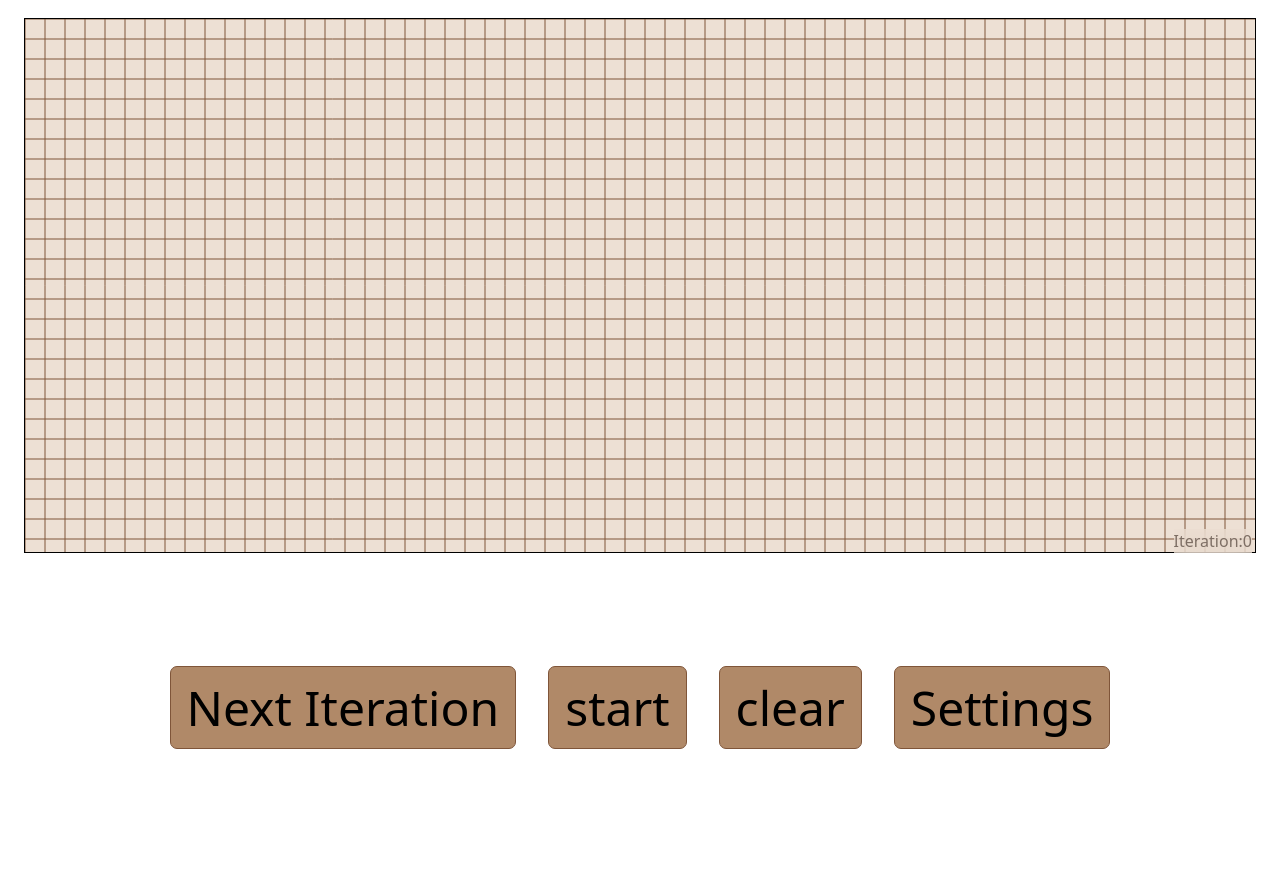
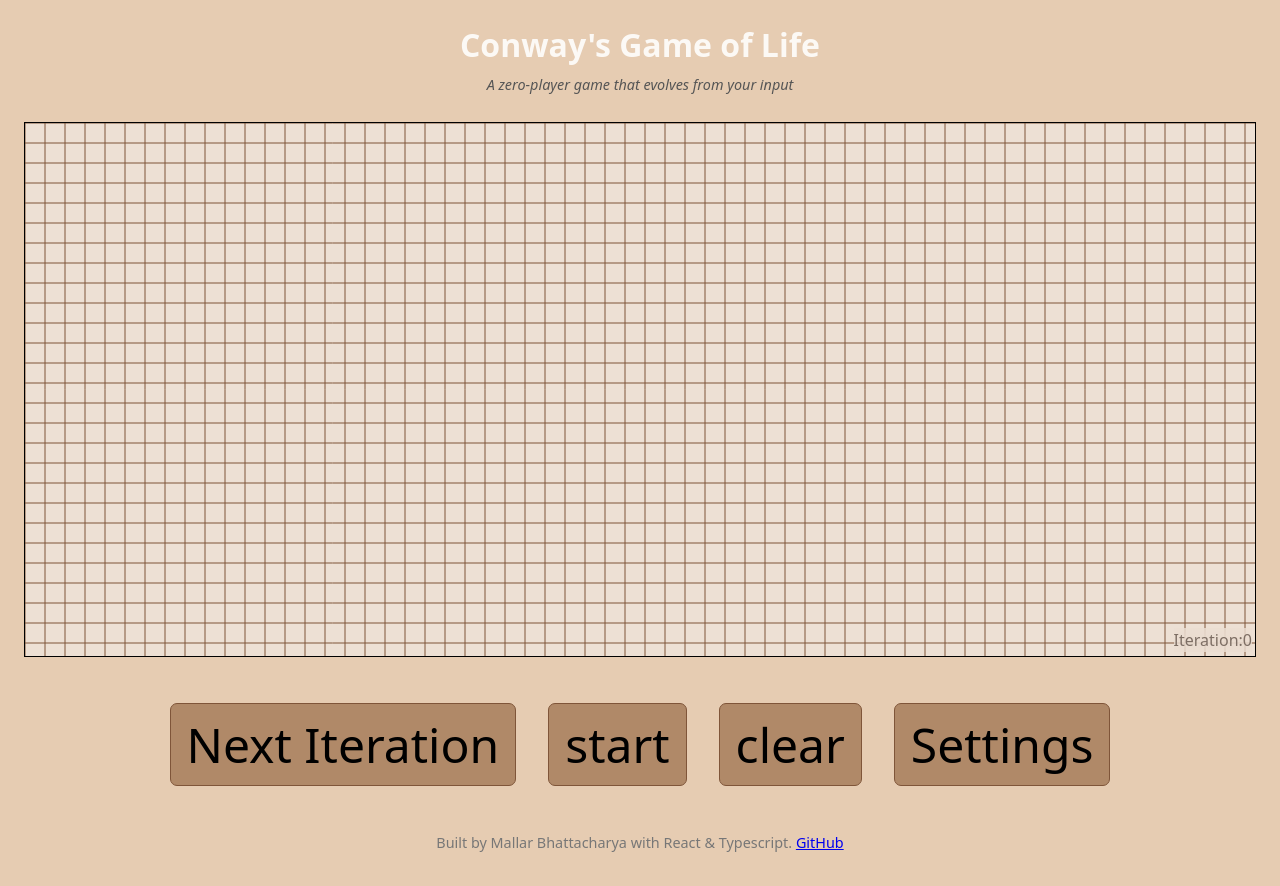
Before and after one commit to mallar-B/gameOfLife, a React (Vite) app: page / in a window 1280 px wide. Before the commit the page ends 800 px from the top, so only its background shows below. Built offline with nearby package versions, Linux system fonts and the light colour scheme.

Commit message:
header and footer

```diff
--- a/src/App.css
+++ b/src/App.css
@@ -22,7 +22,7 @@
 }
 
 .button-container{
-  padding-top: 10%;
+  padding-top: 30px;
 }
 
 .btn{
@@ -32,7 +32,6 @@
   border: 1px solid #7F5539;
   background-color: #B08968;
   font-size: 3rem;
-  /* color: #fff; */
   font-family: system-ui, -apple-system, BlinkMacSystemFont, 'Segoe UI', Roboto, Oxygen, Ubuntu, Cantarell, 'Open Sans', 'Helvetica Neue', sans-serif
 }
 
--- a/src/App.tsx
+++ b/src/App.tsx
@@ -7,7 +7,7 @@
       style={{
         position: "absolute",
         right: 10,
-        bottom: 0,
+        bottom: 5,
         backgroundColor: "#EDE0D4AA",
         backdropFilter: "blur(10px)",
         color: "#7D6E64",
@@ -292,6 +292,20 @@
 
   return (
     <div className="container">
+      <header style={{ textAlign: "center", margin: "1px" }}>
+        <h1 style={{ margin: "2px" }}>Conway's Game of Life</h1>
+        <p
+          style={{
+            fontStyle: "italic",
+            fontSize: "0.9rem",
+            color: "#555",
+            margin: "5px",
+            paddingBottom: "20px",
+          }}
+        >
+          A zero-player game that evolves from your input
+        </p>
+      </header>
       <div className="grid-frame">
         <canvas
           ref={canvasRef}
@@ -337,6 +351,27 @@
           </div>
         </div>
       </div>
+      <footer
+        style={{
+          // position: "absolute",
+          bottom: 0,
+          textAlign: "center",
+          marginTop: "1rem",
+          fontSize: "0.9rem",
+          color: "#777",
+        }}
+      >
+        <p>
+          Built by Mallar Bhattacharya with React & Typescript.{" "}
+          <a
+            href="https://github.com/mallar-B/gameOfLife"
+            target="_blank"
+            rel="noopener noreferrer"
+          >
+            GitHub
+          </a>
+        </p>
+      </footer>
     </div>
   );
 }
--- a/src/index.css
+++ b/src/index.css
@@ -21,9 +21,9 @@
   /* min-height: 100vh; */
 }
 
-@media (prefers-color-scheme: light) {
-  :root {
-    color: #213547;
-    background-color: #ffffff;
-  }
-}
+/* @media (prefers-color-scheme: light) { */
+/*   :root { */
+/*     color: #213547; */
+/*     background-color: #ffffff; */
+/*   } */
+/* } */
```
